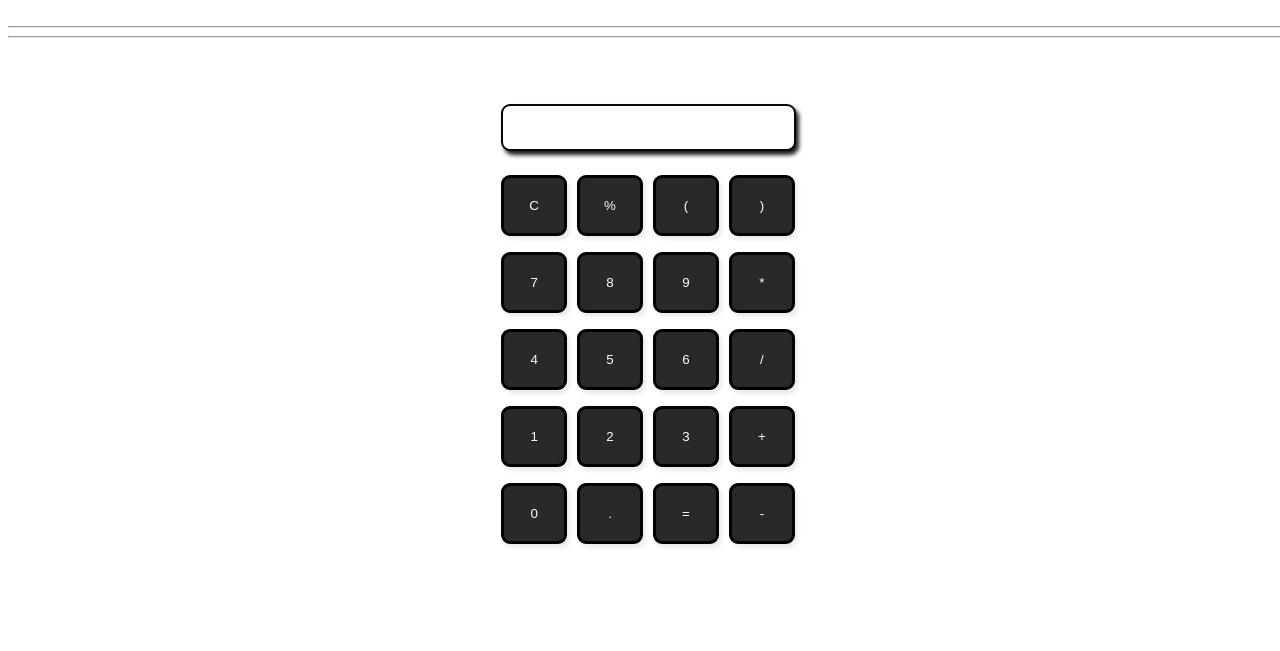
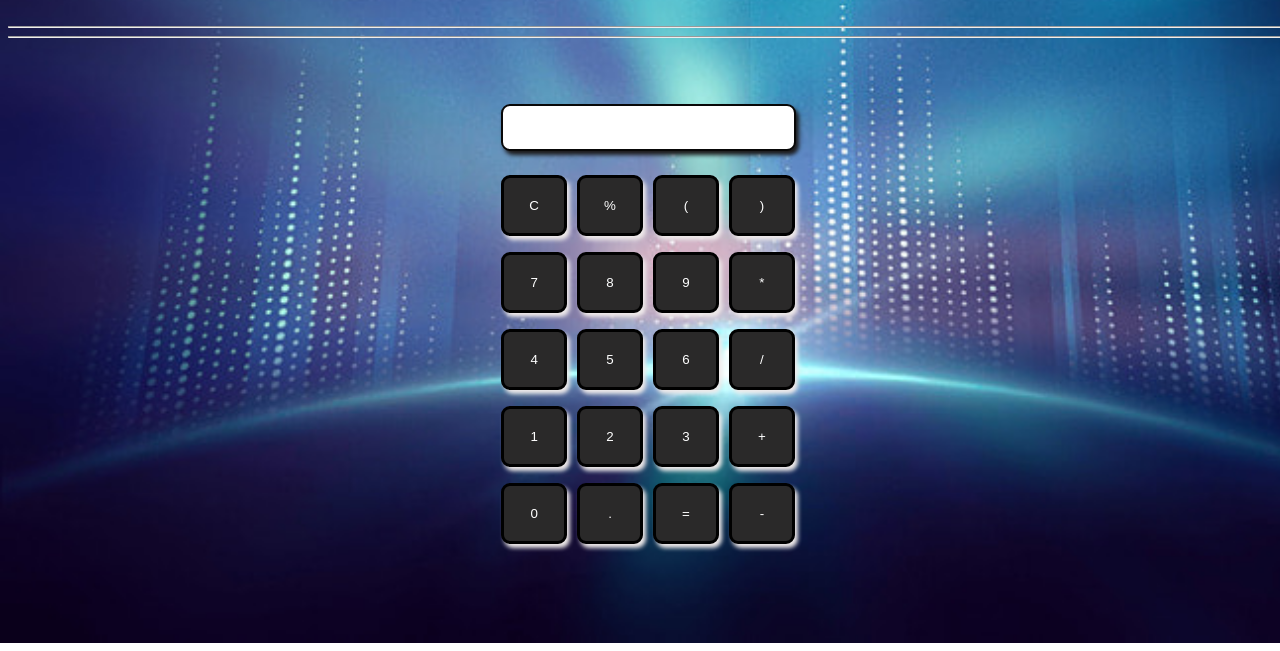
Before and after one commit to Gps-Gaurav/Calculator, a plain HTML site: page index.html in a window 1280 px wide. Shown: the part 157-808 px from the top of the page. Drawn offline with Linux system fonts and the light colour scheme.

Commit message:
Update styles.css

```diff
--- a/styles.css
+++ b/styles.css
@@ -16,7 +16,7 @@
   align-items: center;
 }
 body{
-  background-image: url('aslide.jpg');
+  background-image: url('aslide.png');
   background-repeat: no-repeat;
   background-size: cover;
 }
```
